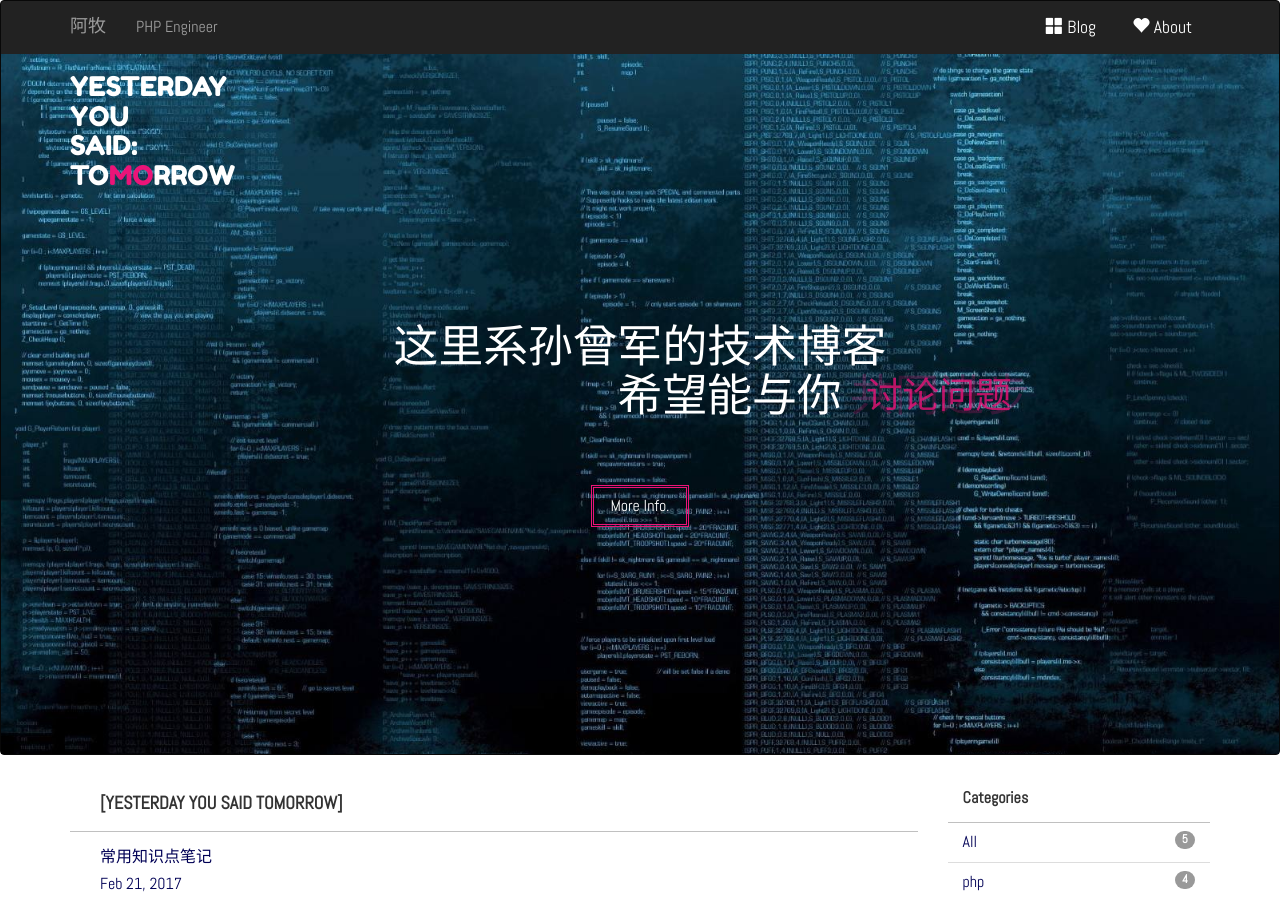
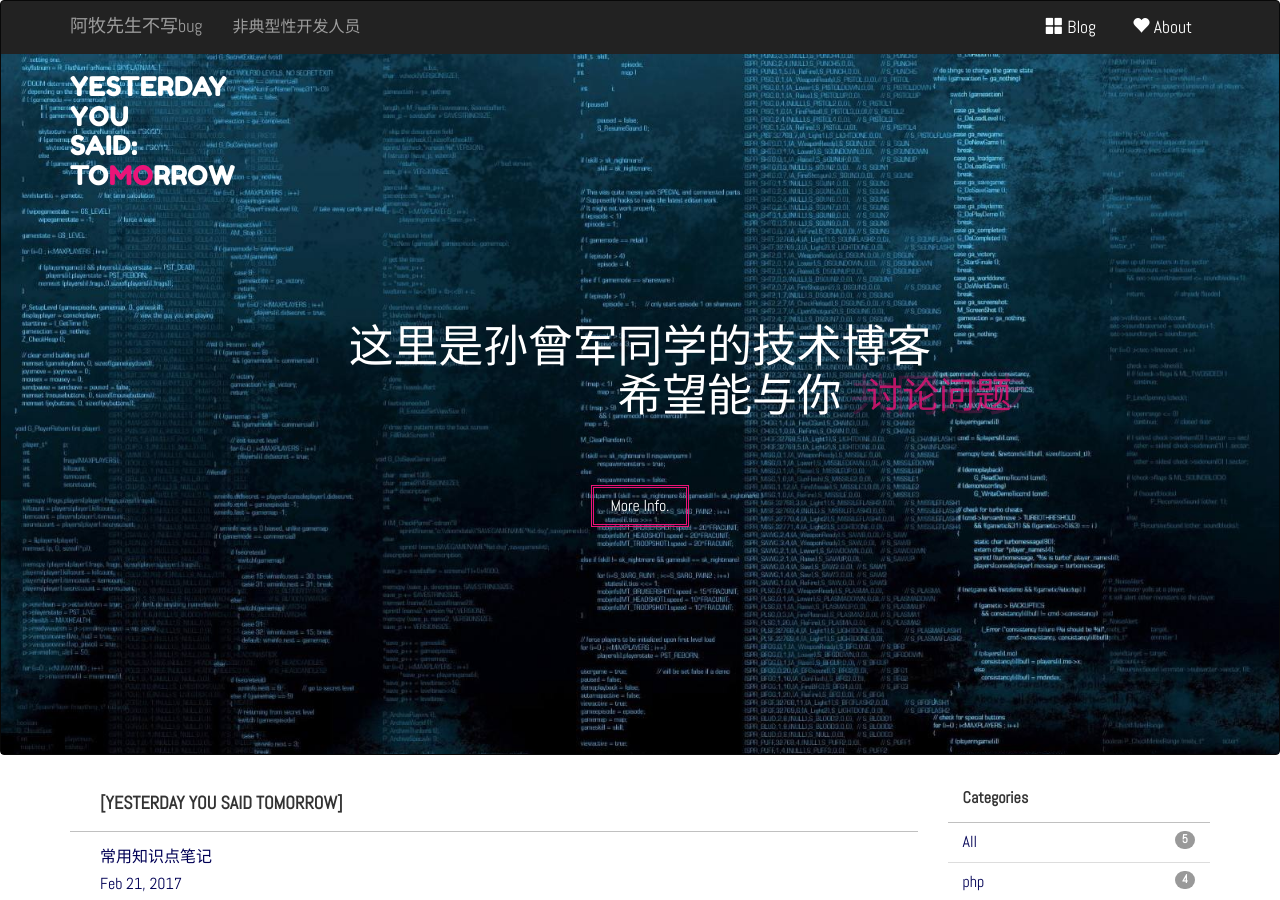
Before and after one commit to sunzengjun/sunzengjun.github.io, a Jekyll site: the page built from index.html, in a window 1280 px wide and 900 px high. Built offline with Jekyll 4.4.1, drawn with Linux system fonts in a browser that asks for light colours; comment, search, counter and statistics services are not loaded.

Commit message:
Update main.html

```diff
--- a/_layouts/main.html
+++ b/_layouts/main.html
@@ -15,8 +15,8 @@
               <span class="icon-bar"></span>
               <span class="icon-bar"></span>
             </button> -->
-            <a class="navbar-brand" href="/">阿牧</a>
-            <p class="navbar-text">PHP Engineer</p>
+            <a class="navbar-brand" href="/">阿牧先生不写bug</a>
+            <p class="navbar-text">非典型性开发人员</p>
           </div>
           <!-- Collect the nav links, forms, and other content for toggling -->
           <div class="collapse navbar-collapse" id="bs-example-navbar-collapse-1">
@@ -69,7 +69,7 @@
             </div>
             <div class="banner">
               <section class="wrapper wow fadeInUp animated" data-wow-delay=".5s">
-                <h2 >这里系孙曾军的技术博客</h2>
+                <h2 >这里是孙曾军同学的技术博客</h2>
                 <h3 class="sentence">希望能与你
                 <div class="popEffect">
                   <span> 分享知识 </span>
```
